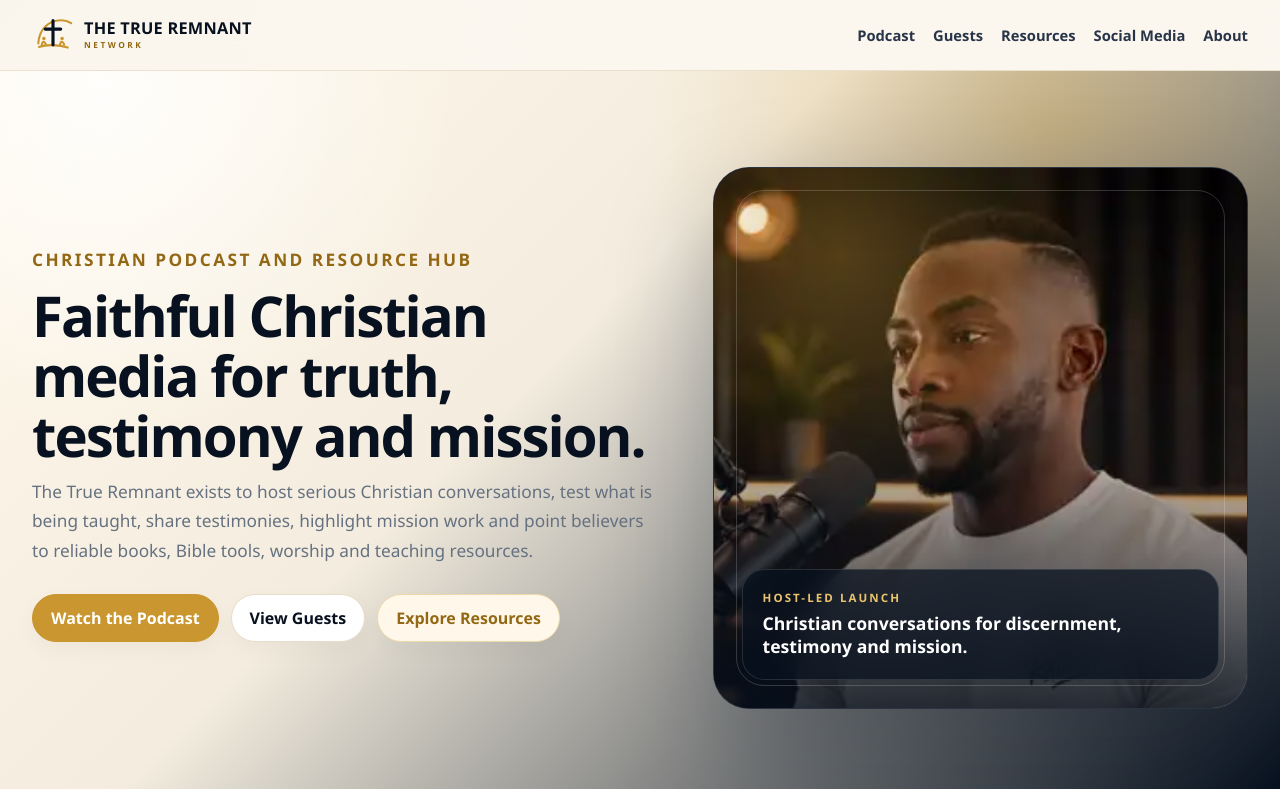
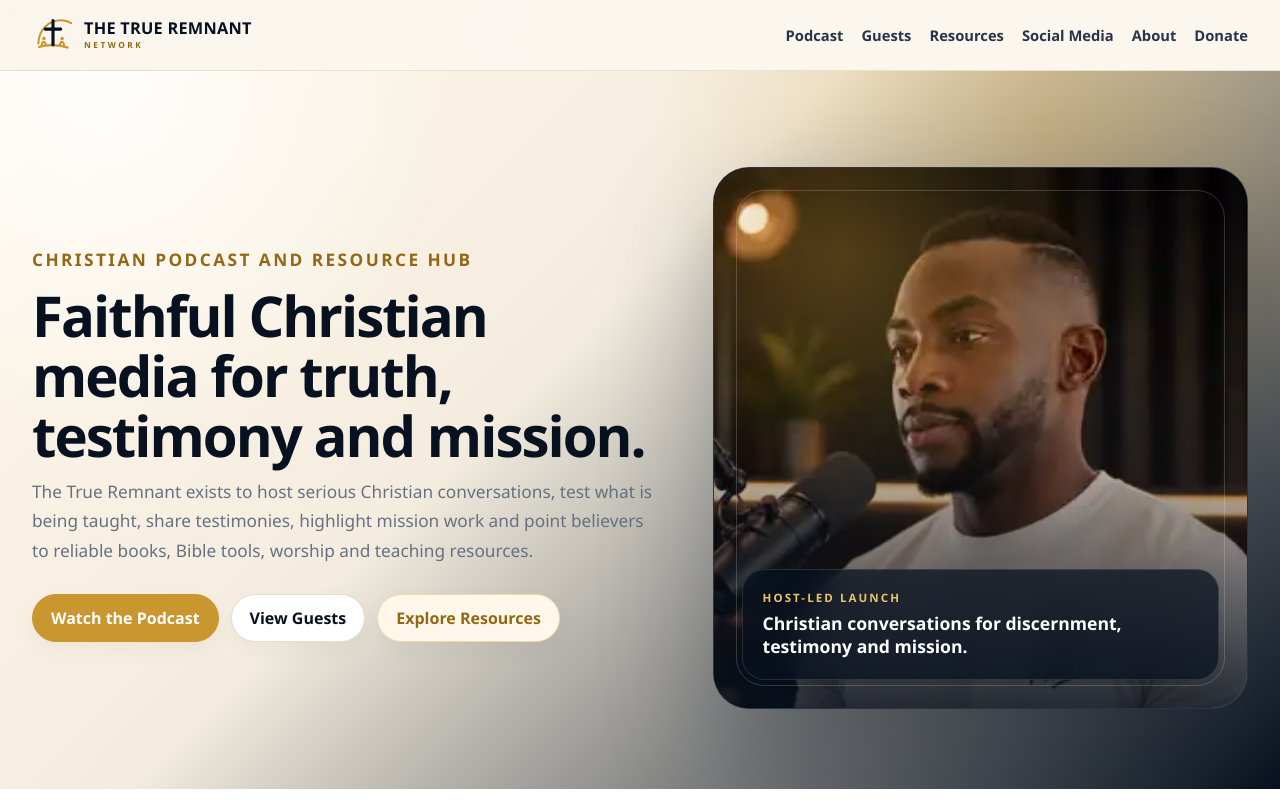
Before and after one commit to dakande85-bit/the-true-remnant-network, a Next.js app: page / in a window 1280 px wide. Shown: the top 800 px of the page. Built offline with nearby package versions, Linux system fonts and the light colour scheme.

Commit message:
Restore donate navigation

```diff
--- a/src/components/Navbar.tsx
+++ b/src/components/Navbar.tsx
@@ -5,7 +5,8 @@ const links = [
   ["Guests", "/guests"],
   ["Resources", "/resources"],
   ["Social Media", "/social-media"],
-  ["About", "/about"]
+  ["About", "/about"],
+  ["Donate", "/donate"]
 ];
 
 export function Navbar() {
```
